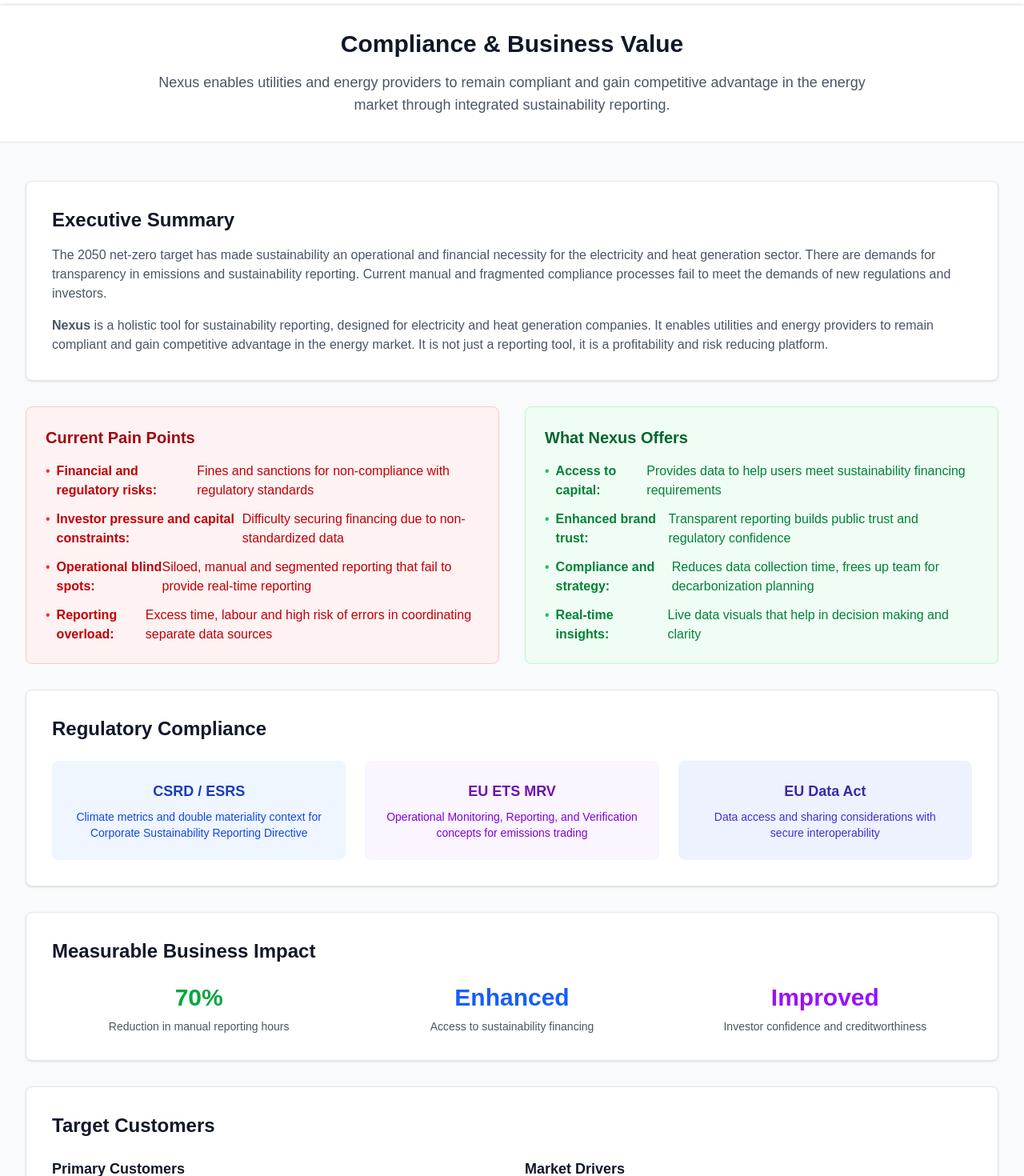
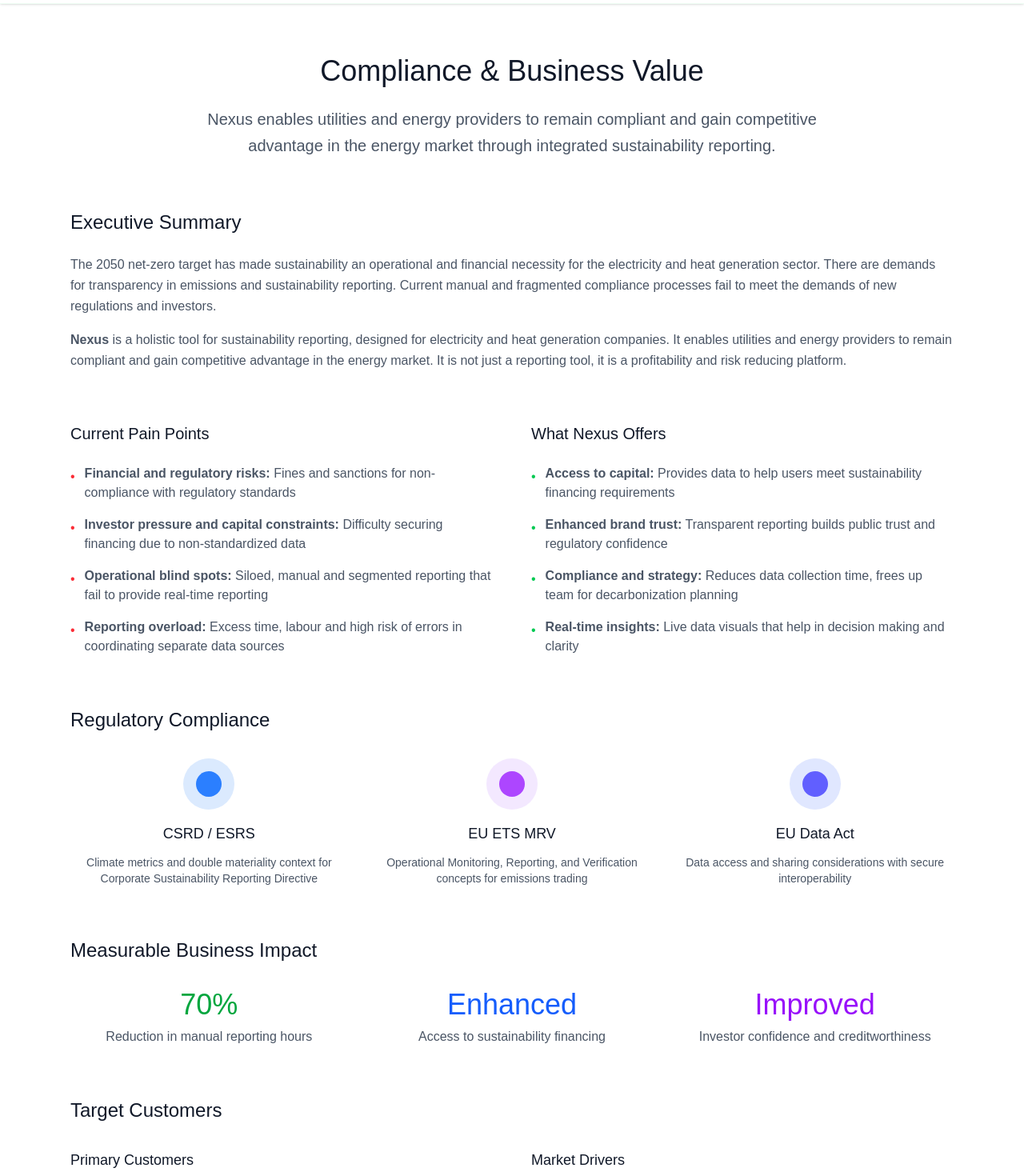
Before and after one commit to phiquangdat/power-sector-analytics, a Next.js app: page /compliance in a window 1280 px wide. Shown: the part 60-1530 px from the top of the page at 80% size. Built offline with nearby package versions, Linux system fonts and the light colour scheme.

Commit message:
refactor: update layout and content of Compliance page for improved readability and user experience

```diff
--- a/app/compliance/page.tsx
+++ b/app/compliance/page.tsx
@@ -2,135 +2,209 @@
 
 export default function CompliancePage() {
   return (
-		<div className="min-h-screen bg-gray-50">
+    <div className="min-h-screen bg-white">
       {/* Header */}
-			<div className="bg-white border-b border-gray-200">
-				<div className="max-w-7xl mx-auto px-4 sm:px-6 lg:px-8 py-8">
+      <div className="max-w-4xl mx-auto px-6 py-16">
         <div className="text-center">
-						<h1 className="text-3xl font-bold text-gray-900 mb-4">Compliance & Business Value</h1>
-						<p className="text-lg text-gray-600 max-w-4xl mx-auto">
-							Nexus enables utilities and energy providers to remain compliant and gain competitive advantage
-							in the energy market through integrated sustainability reporting.
+          <h1 className="text-4xl font-light text-gray-900 mb-6">
+            Compliance & Business Value
+          </h1>
+          <p className="text-xl text-gray-600 max-w-3xl mx-auto leading-relaxed">
+            Nexus enables utilities and energy providers to remain compliant and
+            gain competitive advantage in the energy market through integrated
+            sustainability reporting.
           </p>
         </div>
       </div>
+
+      <div className="max-w-6xl mx-auto px-6 pb-20">
+        {/* Executive Summary */}
+        <div className="mb-16">
+          <h2 className="text-2xl font-light text-gray-900 mb-6">
+            Executive Summary
+          </h2>
+          <div className="space-y-4 text-gray-600 leading-relaxed">
+            <p>
+              The 2050 net-zero target has made sustainability an operational
+              and financial necessity for the electricity and heat generation
+              sector. There are demands for transparency in emissions and
+              sustainability reporting. Current manual and fragmented compliance
+              processes fail to meet the demands of new regulations and
+              investors.
+            </p>
+            <p>
+              <strong>Nexus</strong> is a holistic tool for sustainability
+              reporting, designed for electricity and heat generation companies.
+              It enables utilities and energy providers to remain compliant and
+              gain competitive advantage in the energy market. It is not just a
+              reporting tool, it is a profitability and risk reducing platform.
+            </p>
           </div>
-
-			<div className="max-w-7xl mx-auto px-4 sm:px-6 lg:px-8 py-12">
-				{/* Executive Summary */}
-				<div className="bg-white rounded-lg border border-gray-200 p-8 mb-8 shadow-sm">
-					<h2 className="text-2xl font-bold text-gray-900 mb-4">Executive Summary</h2>
-					<p className="text-gray-600 mb-4">
-						The 2050 net-zero target has made sustainability an operational and financial necessity for the electricity
-						and heat generation sector. There are demands for transparency in emissions and sustainability reporting.
-						Current manual and fragmented compliance processes fail to meet the demands of new regulations and investors.
-					</p>
-					<p className="text-gray-600">
-						<strong>Nexus</strong> is a holistic tool for sustainability reporting, designed for electricity and heat
-						generation companies. It enables utilities and energy providers to remain compliant and gain competitive
-						advantage in the energy market. It is not just a reporting tool, it is a profitability and risk reducing platform.
-					</p>
         </div>
 
         {/* Pain Points & Solutions */}
-				<div className="grid md:grid-cols-2 gap-8 mb-8">
+        <div className="grid md:grid-cols-2 gap-12 mb-16">
           {/* Pain Points */}
-					<div className="bg-red-50 rounded-lg border border-red-200 p-6">
-						<h3 className="text-xl font-semibold text-red-800 mb-4">Current Pain Points</h3>
-						<ul className="space-y-3 text-red-700">
+          <div>
+            <h3 className="text-xl font-medium text-gray-900 mb-6">
+              Current Pain Points
+            </h3>
+            <ul className="space-y-4 text-gray-600">
               <li className="flex items-start">
-								<span className="text-red-500 mr-2">•</span>
-								<strong>Financial and regulatory risks:</strong> Fines and sanctions for non-compliance with regulatory standards
+                <span className="text-red-500 mr-3 mt-1">•</span>
+                <span>
+                  <strong>Financial and regulatory risks:</strong> Fines and
+                  sanctions for non-compliance with regulatory standards
+                </span>
               </li>
               <li className="flex items-start">
-								<span className="text-red-500 mr-2">•</span>
-								<strong>Investor pressure and capital constraints:</strong> Difficulty securing financing due to non-standardized data
+                <span className="text-red-500 mr-3 mt-1">•</span>
+                <span>
+                  <strong>Investor pressure and capital constraints:</strong>{" "}
+                  Difficulty securing financing due to non-standardized data
+                </span>
               </li>
               <li className="flex items-start">
-								<span className="text-red-500 mr-2">•</span>
-								<strong>Operational blind spots:</strong> Siloed, manual and segmented reporting that fail to provide real-time reporting
+                <span className="text-red-500 mr-3 mt-1">•</span>
+                <span>
+                  <strong>Operational blind spots:</strong> Siloed, manual and
+                  segmented reporting that fail to provide real-time reporting
+                </span>
               </li>
               <li className="flex items-start">
-								<span className="text-red-500 mr-2">•</span>
-								<strong>Reporting overload:</strong> Excess time, labour and high risk of errors in coordinating separate data sources
+                <span className="text-red-500 mr-3 mt-1">•</span>
+                <span>
+                  <strong>Reporting overload:</strong> Excess time, labour and
+                  high risk of errors in coordinating separate data sources
+                </span>
               </li>
             </ul>
           </div>
 
           {/* Solutions */}
-					<div className="bg-green-50 rounded-lg border border-green-200 p-6">
-						<h3 className="text-xl font-semibold text-green-800 mb-4">What Nexus Offers</h3>
-						<ul className="space-y-3 text-green-700">
+          <div>
+            <h3 className="text-xl font-medium text-gray-900 mb-6">
+              What Nexus Offers
+            </h3>
+            <ul className="space-y-4 text-gray-600">
               <li className="flex items-start">
-								<span className="text-green-500 mr-2">•</span>
-								<strong>Access to capital:</strong> Provides data to help users meet sustainability financing requirements
+                <span className="text-green-500 mr-3 mt-1">•</span>
+                <span>
+                  <strong>Access to capital:</strong> Provides data to help
+                  users meet sustainability financing requirements
+                </span>
               </li>
               <li className="flex items-start">
-								<span className="text-green-500 mr-2">•</span>
-								<strong>Enhanced brand trust:</strong> Transparent reporting builds public trust and regulatory confidence
+                <span className="text-green-500 mr-3 mt-1">•</span>
+                <span>
+                  <strong>Enhanced brand trust:</strong> Transparent reporting
+                  builds public trust and regulatory confidence
+                </span>
               </li>
               <li className="flex items-start">
-								<span className="text-green-500 mr-2">•</span>
-								<strong>Compliance and strategy:</strong> Reduces data collection time, frees up team for decarbonization planning
+                <span className="text-green-500 mr-3 mt-1">•</span>
+                <span>
+                  <strong>Compliance and strategy:</strong> Reduces data
+                  collection time, frees up team for decarbonization planning
+                </span>
               </li>
               <li className="flex items-start">
-								<span className="text-green-500 mr-2">•</span>
-								<strong>Real-time insights:</strong> Live data visuals that help in decision making and clarity
+                <span className="text-green-500 mr-3 mt-1">•</span>
+                <span>
+                  <strong>Real-time insights:</strong> Live data visuals that
+                  help in decision making and clarity
+                </span>
               </li>
             </ul>
           </div>
         </div>
 
         {/* Regulatory Compliance */}
-				<div className="bg-white rounded-lg border border-gray-200 p-8 mb-8 shadow-sm">
-					<h2 className="text-2xl font-bold text-gray-900 mb-6">Regulatory Compliance</h2>
-					<div className="grid md:grid-cols-3 gap-6">
-						<div className="text-center p-6 bg-blue-50 rounded-lg">
-							<h3 className="text-lg font-semibold text-blue-800 mb-2">CSRD / ESRS</h3>
-							<p className="text-blue-700 text-sm">
-								Climate metrics and double materiality context for Corporate Sustainability Reporting Directive
+        <div className="mb-16">
+          <h2 className="text-2xl font-light text-gray-900 mb-8">
+            Regulatory Compliance
+          </h2>
+          <div className="grid md:grid-cols-3 gap-8">
+            <div className="text-center">
+              <div className="w-16 h-16 bg-blue-100 rounded-full flex items-center justify-center mx-auto mb-4">
+                <div className="w-8 h-8 bg-blue-500 rounded-full"></div>
+              </div>
+              <h3 className="text-lg font-medium text-gray-900 mb-3">
+                CSRD / ESRS
+              </h3>
+              <p className="text-gray-600 text-sm">
+                Climate metrics and double materiality context for Corporate
+                Sustainability Reporting Directive
               </p>
             </div>
-						<div className="text-center p-6 bg-purple-50 rounded-lg">
-							<h3 className="text-lg font-semibold text-purple-800 mb-2">EU ETS MRV</h3>
-							<p className="text-purple-700 text-sm">
-								Operational Monitoring, Reporting, and Verification concepts for emissions trading
+            <div className="text-center">
+              <div className="w-16 h-16 bg-purple-100 rounded-full flex items-center justify-center mx-auto mb-4">
+                <div className="w-8 h-8 bg-purple-500 rounded-full"></div>
+              </div>
+              <h3 className="text-lg font-medium text-gray-900 mb-3">
+                EU ETS MRV
+              </h3>
+              <p className="text-gray-600 text-sm">
+                Operational Monitoring, Reporting, and Verification concepts for
+                emissions trading
               </p>
             </div>
-						<div className="text-center p-6 bg-indigo-50 rounded-lg">
-							<h3 className="text-lg font-semibold text-indigo-800 mb-2">EU Data Act</h3>
-							<p className="text-indigo-700 text-sm">
-								Data access and sharing considerations with secure interoperability
+            <div className="text-center">
+              <div className="w-16 h-16 bg-indigo-100 rounded-full flex items-center justify-center mx-auto mb-4">
+                <div className="w-8 h-8 bg-indigo-500 rounded-full"></div>
+              </div>
+              <h3 className="text-lg font-medium text-gray-900 mb-3">
+                EU Data Act
+              </h3>
+              <p className="text-gray-600 text-sm">
+                Data access and sharing considerations with secure
+                interoperability
               </p>
             </div>
           </div>
         </div>
 
         {/* Business Impact */}
-				<div className="bg-white rounded-lg border border-gray-200 p-8 mb-8 shadow-sm">
-					<h2 className="text-2xl font-bold text-gray-900 mb-6">Measurable Business Impact</h2>
-					<div className="grid md:grid-cols-3 gap-6">
+        <div className="mb-16">
+          <h2 className="text-2xl font-light text-gray-900 mb-8">
+            Measurable Business Impact
+          </h2>
+          <div className="grid md:grid-cols-3 gap-8">
             <div className="text-center">
-							<div className="text-3xl font-bold text-green-600 mb-2">70%</div>
-							<div className="text-sm text-gray-600">Reduction in manual reporting hours</div>
+              <div className="text-4xl font-light text-green-600 mb-2">70%</div>
+              <div className="text-gray-600">
+                Reduction in manual reporting hours
+              </div>
             </div>
             <div className="text-center">
-							<div className="text-3xl font-bold text-blue-600 mb-2">Enhanced</div>
-							<div className="text-sm text-gray-600">Access to sustainability financing</div>
+              <div className="text-4xl font-light text-blue-600 mb-2">
+                Enhanced
+              </div>
+              <div className="text-gray-600">
+                Access to sustainability financing
+              </div>
             </div>
             <div className="text-center">
-							<div className="text-3xl font-bold text-purple-600 mb-2">Improved</div>
-							<div className="text-sm text-gray-600">Investor confidence and creditworthiness</div>
+              <div className="text-4xl font-light text-purple-600 mb-2">
+                Improved
+              </div>
+              <div className="text-gray-600">
+                Investor confidence and creditworthiness
+              </div>
             </div>
           </div>
         </div>
 
         {/* Target Customers */}
-				<div className="bg-white rounded-lg border border-gray-200 p-8 mb-8 shadow-sm">
-					<h2 className="text-2xl font-bold text-gray-900 mb-6">Target Customers</h2>
-					<div className="grid md:grid-cols-2 gap-8">
+        <div className="mb-16">
+          <h2 className="text-2xl font-light text-gray-900 mb-8">
+            Target Customers
+          </h2>
+          <div className="grid md:grid-cols-2 gap-12">
             <div>
-							<h3 className="text-lg font-semibold text-gray-900 mb-4">Primary Customers</h3>
+              <h3 className="text-lg font-medium text-gray-900 mb-4">
+                Primary Customers
+              </h3>
               <ul className="space-y-2 text-gray-600">
                 <li>• Independent power producers</li>
                 <li>• Industrial heat generation companies</li>
@@ -139,31 +213,44 @@
               </ul>
             </div>
             <div>
-							<h3 className="text-lg font-semibold text-gray-900 mb-4">Market Drivers</h3>
+              <h3 className="text-lg font-medium text-gray-900 mb-4">
+                Market Drivers
+              </h3>
               <ul className="space-y-2 text-gray-600">
                 <li>• Global push for decarbonization and net-zero targets</li>
-								<li>• Stricter compliance requirements under US IRA and EU Green Deal</li>
-								<li>• Investor and consumer demand for transparent sustainability metrics</li>
-								<li>• Companies that can't track sustainability can't participate</li>
+                <li>
+                  • Stricter compliance requirements under US IRA and EU Green
+                  Deal
+                </li>
+                <li>
+                  • Investor and consumer demand for transparent sustainability
+                  metrics
+                </li>
+                <li>
+                  • Companies that can&apos;t track sustainability can&apos;t
+                  participate
+                </li>
               </ul>
             </div>
           </div>
         </div>
 
         {/* CTA */}
-				<div className="bg-green-600 rounded-lg p-8 text-center text-white">
-					<h2 className="text-2xl font-bold mb-4">Ready to Transform Your Compliance?</h2>
-					<p className="text-green-100 mb-6">
+        <div className="bg-gray-50 rounded-lg p-12 text-center">
+          <h2 className="text-2xl font-light text-gray-900 mb-4">
+            Ready to Transform Your Compliance?
+          </h2>
+          <p className="text-gray-600 mb-8">
             Join the future of power sector sustainability intelligence
           </p>
           <Link
             href="/dashboard"
-						className="bg-white text-green-600 px-8 py-3 rounded-lg font-semibold hover:bg-gray-100 transition-colors"
+            className="bg-green-600 text-white px-8 py-4 rounded-lg font-medium hover:bg-green-700 transition-colors"
           >
             Explore the Platform
           </Link>
         </div>
       </div>
     </div>
-	)
+  );
 }
--- a/app/page.tsx
+++ b/app/page.tsx
@@ -124,24 +124,6 @@
         </div>
       </div>
 
-      {/* CTA Section */}
-      <div className="bg-green-600 py-16">
-        <div className="max-w-7xl mx-auto px-4 sm:px-6 lg:px-8 text-center">
-          <h2 className="text-3xl font-bold text-white mb-4">
-            Ready to Transform Your Sustainability Reporting?
-          </h2>
-          <p className="text-xl text-green-100 mb-8">
-            Join the future of power sector sustainability intelligence
-          </p>
-          <Link
-            href="/dashboard"
-            className="bg-white text-green-600 px-8 py-3 rounded-lg font-semibold hover:bg-gray-100 transition-colors"
-          >
-            Explore the Platform
-          </Link>
-        </div>
-      </div>
-
       {/* Footer */}
       <footer className="bg-gray-800 text-white py-12">
         <div className="max-w-7xl mx-auto px-4 sm:px-6 lg:px-8">
```
Lines whose indentation alone changed are shown as unchanged.
